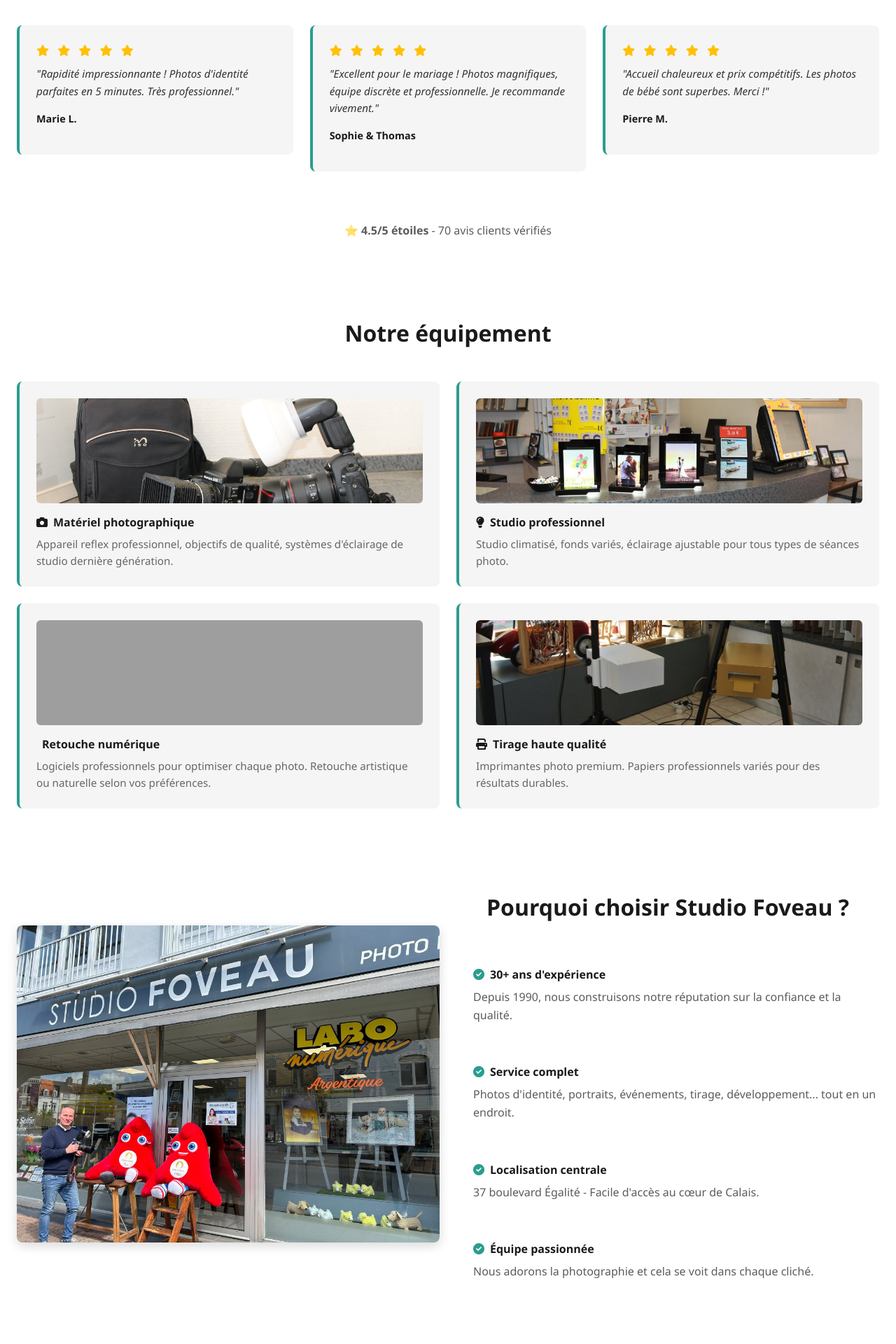
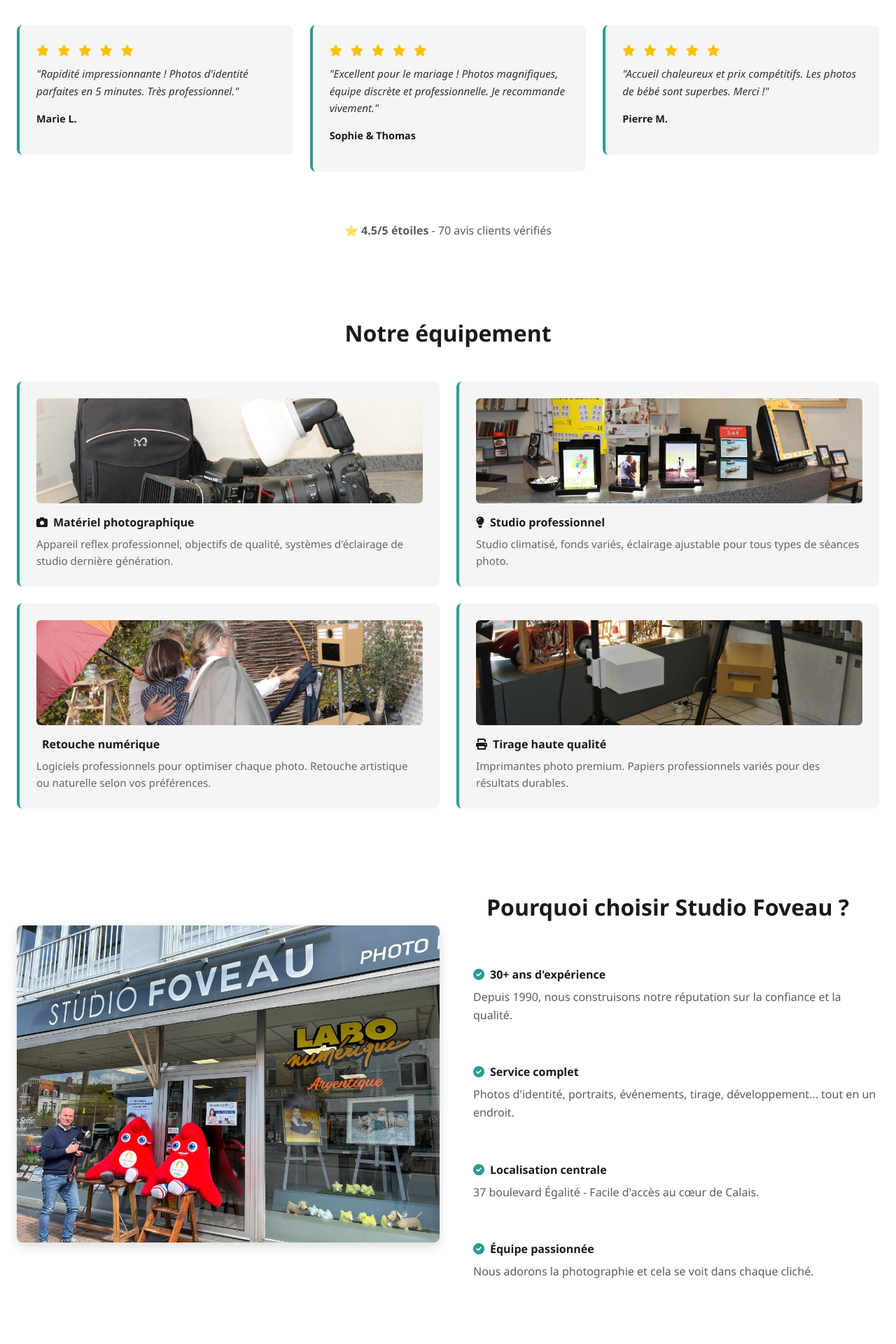
Before and after one commit to samuelDawit3/studio-foveau, a Flask app: page /about in a window 1280 px wide. Shown: the part 1415-3335 px from the top of the page at 70% size. Run offline with Flask 3, Linux system fonts and the light colour scheme; some libraries are stand-ins or nearby versions; grey boxes are pictures that could not be loaded.

Commit message:
Update service images with authentic Studio Foveau photography

```diff
--- a/templates/about.html
+++ b/templates/about.html
@@ -153,7 +153,7 @@
             </div>
             <div class="col-12 col-md-6">
                 <div class="equipment-item mb-4">
-                    <img src="{{ url_for('static', filename='images/studio portrait-studio-calais.jpg') }}" alt="Retouche photo numérique professionnelle" title="Retouche photo numérique Calais" class="img-fluid mb-3" style="height: 150px; object-fit: cover; object-position: center; border-radius: 6px;" loading="lazy" decoding="async" width="900" height="600">
+                    <img src="{{ url_for('static', filename='images/location-borne-selfie-calais.jpg') }}" alt="Retouche photo numérique professionnelle" title="Retouche photo numérique Calais" class="img-fluid mb-3" style="height: 150px; object-fit: cover; object-position: center; border-radius: 6px;" loading="lazy" decoding="async" width="900" height="600">
                     <h4><i class="fas fa-computer me-2"></i>Retouche numérique</h4>
                     <p>Logiciels professionnels pour optimiser chaque photo. Retouche artistique ou naturelle selon vos préférences.</p>
                 </div>
```
